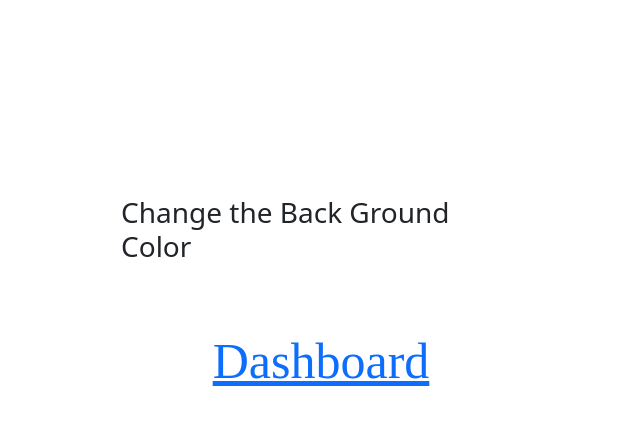
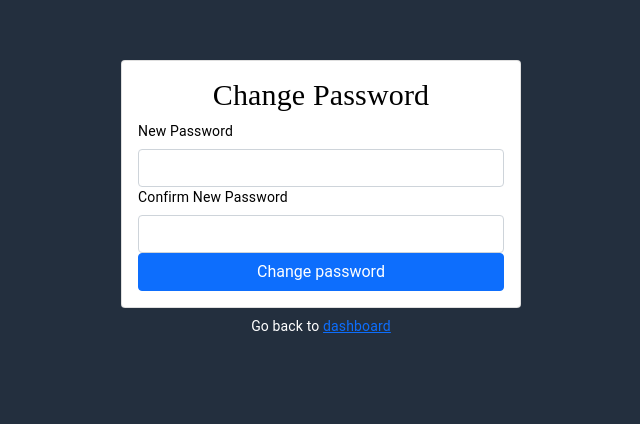
Before and after one commit to AffanKhurram/SentimentAnalysis, a React (Create React App) app in the folder sentiment-analysis/: page /changepassword in a window 1280 px wide. Shown: the part 202-626 px from the top of the page, without its empty margins (319-959 px from the left). Built offline with nearby package versions, Linux system fonts and the light colour scheme; no server answers; sample sign-in values are in the browser's storage.

Commit message:
change password

```diff
--- a/sentiment-analysis/src/components/App.js
+++ b/sentiment-analysis/src/components/App.js
@@ -14,6 +14,8 @@ import WordProcessing from "./WordProcessing"
 import LoggedInDashboard from "./LoggedInDashboard"
 import Page2 from "./Page2"
 import Changepassword from "./Changepassword"
+import Settings from "./Settings"
+import Background from "./Background"
 import { Container } from 'react-bootstrap'
 import { AuthProvider } from "../contexts/AuthContext"
 import { BrowserRouter as Router, Routes, Route } from 'react-router-dom'
@@ -33,7 +35,9 @@ function App() {
               <Route path="/wordprocessing" element={<WordProcessing/>} />
               <Route path="/loggedindashboard" element={<LoggedInDashboard/>} />
               <Route path="/page2" element={<Page2/>} />
+              <Route path="settings" element={<Settings />} />
               <Route path="changepassword" element={<Changepassword />} />
+              <Route path="backgroundcolor" element={<Background />} />
             </Routes>
           </AuthProvider>
         </Router>
--- /dev/null
+++ b/sentiment-analysis/src/components/Background.js
@@ -0,0 +1,40 @@
+import React from 'react'
+import './Page2.css'
+import './Dashboard.css'
+import { useAuth } from '../contexts/AuthContext'
+import { Link } from 'react-router-dom'
+import { CssBaseline } from '@material-ui/core'
+import { MuiThemeProvider, createTheme } from "@material-ui/core/styles";
+
+
+
+export default function Background() {
+    const { currentUser, color, changeColor } = useAuth()
+
+    changeColor()
+
+    const themeDark = createTheme({
+        palette: {
+            background: {
+                default: color
+                // default: "#00ff00"
+            },
+            text: {
+                primary: "#ffffff"
+            }
+        }
+    });
+    return (
+        <MuiThemeProvider theme={themeDark}>
+            <CssBaseline />
+        <div>
+            <h1 className = "headers">Settings</h1><br></br>
+            <br></br>
+            <br></br>
+            <h3> Change the Background Color </h3>
+            <h3 className = "headers"><Link to="/">Dashboard</Link></h3>
+
+        </div>
+        </MuiThemeProvider>
+    )
+}
--- a/sentiment-analysis/src/components/Changepassword.js
+++ b/sentiment-analysis/src/components/Changepassword.js
@@ -1,17 +1,88 @@
-import React from 'react'
-import './Page2.css'
+import React, { useEffect, useRef, useState } from 'react'
+import { Form, Button, Card, Alert } from 'react-bootstrap'
+import { useAuth } from '../contexts/AuthContext'
+import { Link, useNavigate } from 'react-router-dom'
+import { CssBaseline } from '@material-ui/core'
+import { MuiThemeProvider, createTheme } from "@material-ui/core/styles";
 import './Dashboard.css'
-import { Link } from 'react-router-dom'
+
+const themeDark = createTheme({
+    palette: {
+        background: {
+            default: "#232f3e"
+        },
+        text: {
+            primary: "#ffffff"
+        }
+    }
+});
 
 export default function Changepassword() {
+    const passwordRef = useRef()
+    const passwordConfirmRef = useRef()
+    const { currentUser, changePassword, signOut } = useAuth()
+    const [error, setError] = useState('')
+    const [loading, setLoading] = useState(false)
+    const navigate = useNavigate()
+
+    useEffect(function() {
+        if (!currentUser) {
+            navigate("/", [currentUser])
+        }
+    }, [currentUser, navigate])
+
+    // Called when submit button is clicked
+    async function handleSubmit(e) {
+        e.preventDefault()
+
+        // Make sure that the user entered the same passwordf or both password and confirm password field
+        if (passwordRef.current.value !==
+            passwordConfirmRef.current.value) {
+            return setError('Passwords do not match')
+        }
+
+        // Try to create a new user on the database with given information
+        try {
+            setError("")
+            setLoading(true)
+            await changePassword(passwordRef.current.value)
+            await signOut()
+        } catch {
+            // If something goes wrong, show error message
+            console.log(error)
+            setError("Failed to update password")
+            setLoading(false)
+        }
+
+        setLoading(false)
+
+    }
+
     return (
-        <div>
-            <h1 className = "headers">Settings</h1><br></br>
-            <br></br>
-            <br></br>
-            <h3> Change the Back Ground Color </h3>
-            <h3 className = "headers"><Link to="/">Dashboard</Link></h3>
-
-        </div>
+        <MuiThemeProvider theme={themeDark}>
+            <CssBaseline />
+            <Card>
+                <Card.Body>
+                    <h2 className="logintext">Change Password</h2>
+                    {error && <Alert variant="danger">{error}</Alert>}
+                    <Form onSubmit={handleSubmit} className="text">
+                        <Form.Group id="new password">
+                            <Form.Label>New Password</Form.Label>
+                            <Form.Control type="password" ref={passwordRef} required />
+                        </Form.Group>
+                        <Form.Group id="password-confirm">
+                            <Form.Label>Confirm New Password</Form.Label>
+                            <Form.Control type="password" ref={passwordConfirmRef} required />
+                        </Form.Group>
+                        <Button disabled={loading} className="w-100" type="submit">
+                            Change password
+                        </Button>
+                    </Form>
+                </Card.Body>
+            </Card>
+            <div className="w-100 text-center mt-2">
+                Go back to <Link to="/">dashboard</Link>
+            </div>
+        </MuiThemeProvider>
     )
 }
--- a/sentiment-analysis/src/components/Dashboard.css
+++ b/sentiment-analysis/src/components/Dashboard.css
@@ -20,6 +20,14 @@
 
 .logintext {
     color: black;
+    position: relative;
+    text-align: center;
+    font-family: Arvo;
+    font-size: 30px;
+}
+
+.lightlogintext {
+    color: white;
     position: relative;
     text-align: center;
     font-family: Arvo;
--- a/sentiment-analysis/src/components/LoggedInDashboard.js
+++ b/sentiment-analysis/src/components/LoggedInDashboard.js
@@ -62,6 +62,9 @@ export default function LoggedInDashboard() {
             </Button> <br/><br/>
             <Button endIcon={<ArrowForwardIosIcon />} size="small" variant="contained" color="primary" onClick={logout}>
                 Logout
+            </Button> <br/><br/>
+            <Button endIcon={<ArrowForwardIosIcon />} component={Link} to="/settings" size="small" variant="contained" color="primary">
+                Settings
             </Button>
         </div>
         </MuiThemeProvider>
--- /dev/null
+++ b/sentiment-analysis/src/components/Settings.js
@@ -0,0 +1,39 @@
+import React from 'react'
+import './Dashboard.css'
+import Button from '@material-ui/core/Button'
+import ArrowForwardIosIcon from '@material-ui/icons/ArrowForwardIos';
+import { Link } from 'react-router-dom'
+import { CssBaseline } from '@material-ui/core'
+import { MuiThemeProvider, createTheme } from "@material-ui/core/styles";
+
+
+const themeDark = createTheme({
+    palette: {
+        background: {
+            default: "#232f3e"
+        },
+        text: {
+            primary: "#ffffff"
+        }
+    }
+});
+
+export default function Settings() {
+    return (
+        <MuiThemeProvider theme={themeDark}>
+            <CssBaseline />
+            <h2 className="lightlogintext">Settings</h2>
+            <div className="text-center mt-2">
+                <Button endIcon={<ArrowForwardIosIcon />} component={Link} size="small" to="/changepassword" variant="contained" color="primary">
+                    Change Password
+                </Button> <br /><br />
+                <Button endIcon={<ArrowForwardIosIcon />} component={Link} size="small" to="/backgroundcolor" variant="contained" color="primary">
+                    Change Background Color
+                </Button> <br /><br />
+                <Button endIcon={<ArrowForwardIosIcon />} component={Link} size="small" to="/" variant="contained" color="primary">
+                    Dashboard
+                </Button> <br /><br />
+            </div>
+        </MuiThemeProvider>
+    )
+}
--- a/sentiment-analysis/src/contexts/AuthContext.js
+++ b/sentiment-analysis/src/contexts/AuthContext.js
@@ -7,8 +7,9 @@
  * 1.0.0
  * 11/6/21
  */
+import { set, ref, get } from '@firebase/database'
 import React, { useContext , useState, useEffect } from 'react'
-import { auth } from '../firebase.js'
+import { auth, db } from '../firebase.js'
 
 const AuthContext = React.createContext()
 
@@ -21,6 +22,7 @@ export function AuthProvider({ children }) {
 
     const [currentUser, setCurrentUser] = useState()
     const [loading, setLoading] = useState(true)
+    const [color, setColor] = useState("#232f3e")
 
     // Calls the signup function on the database
     function signup(email, password) {
@@ -34,6 +36,34 @@ export function AuthProvider({ children }) {
     function signOut() {
         if (currentUser) {
             auth.signOut()
+        }
+    }
+    // Updates the password
+    function changePassword(newPassword) {
+        if (currentUser) {
+            return auth.currentUser.updatePassword(newPassword)
+        }
+    }
+    // user data
+    function changeColor() {
+        if (currentUser) {
+            return set(ref(db, 'users/affankhurram1@gmailcom'), {
+                color: "#0000ff"
+            })
+        }
+    }
+    // get color data
+    function getColor(email) {
+        if (currentUser) {
+            return get(ref(db, 'users/' + email))
+                .then(function(snapshot) {
+                    var color = snapshot.val().color
+                    console.log('color in function ', color, typeof color)
+                    setColor(color)
+                })
+                .catch(function(err) {
+                    console.log(err)
+                })
         }
     }
 
@@ -50,9 +80,13 @@ export function AuthProvider({ children }) {
     // Functions and variables that other componenents will need access to
     const value = {
         currentUser,
+        color,
         signup,
         login,
-        signOut
+        signOut,
+        changePassword,
+        changeColor,
+        getColor
     }
 
     // Return the context, providing the values that everything should be able to use
--- a/sentiment-analysis/src/firebase.js
+++ b/sentiment-analysis/src/firebase.js
@@ -10,6 +10,7 @@
 import firebase from "firebase/compat/app"
 import "firebase/compat/auth"
 import "firebase/firestore"
+import { getDatabase } from "firebase/database"
 
 const app = firebase.initializeApp({
     apiKey: process.env.REACT_APP_FIREBASE_API_KEY,
@@ -20,7 +21,9 @@ const app = firebase.initializeApp({
     appId: process.env.REACT_APP_FIREBASE_APP_ID
 })
 const auth = app.auth()
+const db = getDatabase()
 
 export {
-    auth
+    auth,
+    db
 }
```
